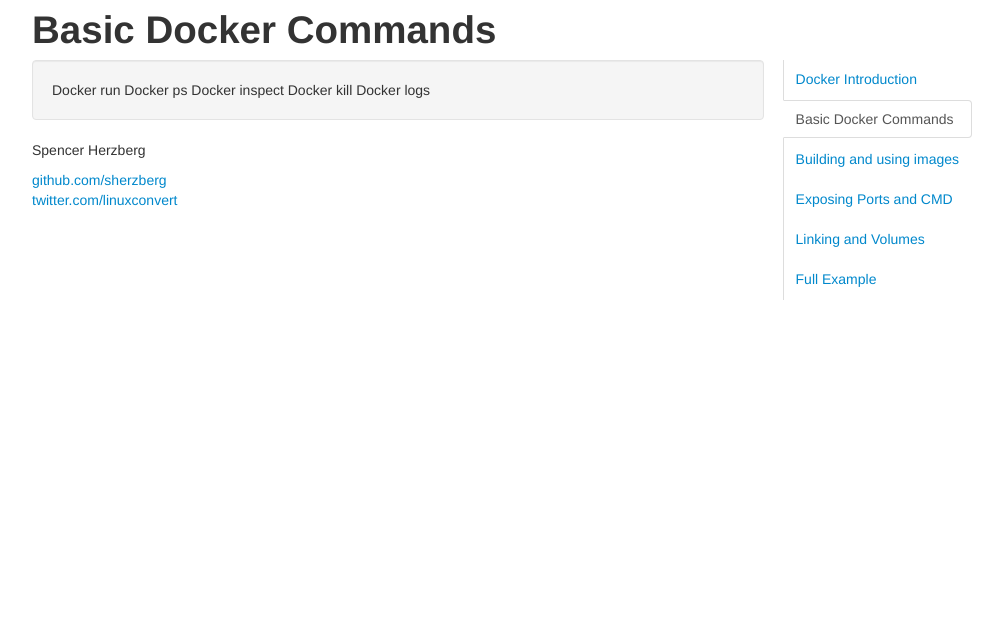
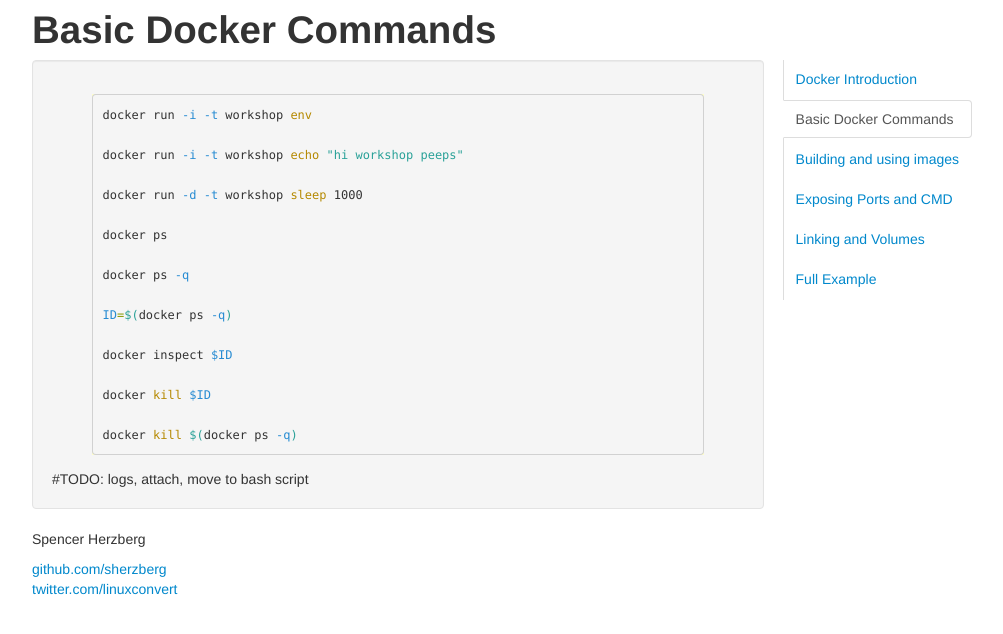
Before and after one commit to sherzberg/docker-workshop, a Jekyll site: the page built from pages/basic_docker_commands.html, in a window 1280 px wide. Shown: the top 634 px of the page, without its empty margins (138-1141 px from the left). Built offline with Jekyll 4.4.1, drawn with Linux system fonts in a browser that asks for light colours; nearby versions of some CDN libraries.

Commit message:
started basic docker commands

```diff
--- a/pages/basic_docker_commands.html
+++ b/pages/basic_docker_commands.html
@@ -4,8 +4,25 @@
 order: 2
 ---
 
-Docker run
-Docker ps
-Docker inspect
-Docker kill
-Docker logs
+{% highlight bash %}
+
+docker run -i -t workshop env
+
+docker run -i -t workshop echo "hi workshop peeps"
+
+docker run -d -t workshop sleep 1000
+
+docker ps
+
+docker ps -q
+
+ID=$(docker ps -q)
+
+docker inspect $ID
+
+docker kill $ID
+
+docker kill $(docker ps -q)
+{% endhighlight %}
+
+#TODO: logs, attach, move to bash script
```
